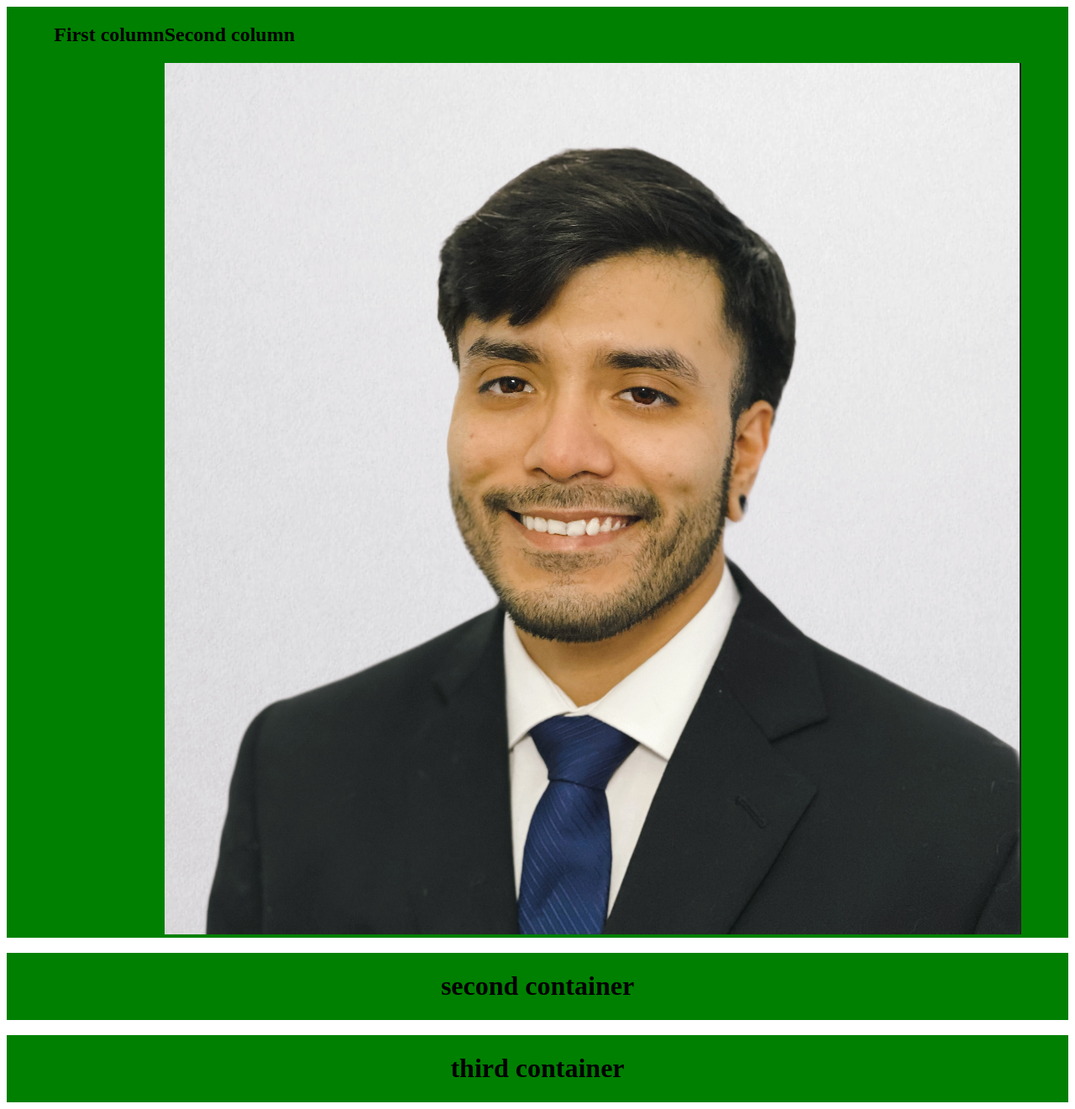
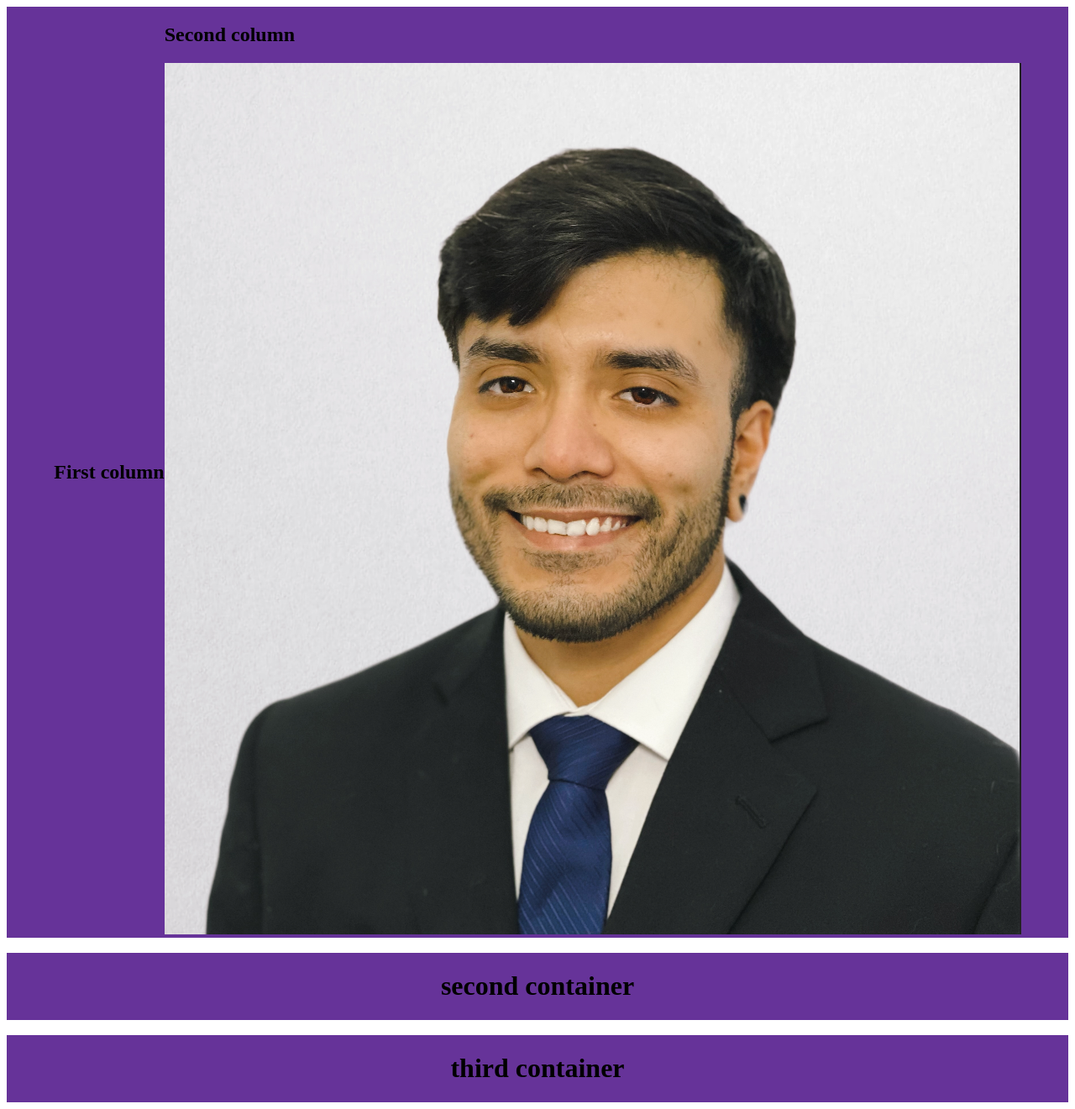
Before and after one commit to jonathan-sanchez/jonathan-sanchez-website, a PHP site: page / in a window 1280 px wide. Shown: the whole page at 84% size. Run offline with PHP 8.4, Linux system fonts and the light colour scheme.

Commit message:
feat: update

```diff
--- a/css/index.css
+++ b/css/index.css
@@ -7,8 +7,8 @@
     display: flex;
     flex-direction: row;
     justify-content: center;
-    background-color: green;
-    align-self: center;
+    background-color: rebeccapurple;
+    align-items: center;
 }
 
 /* .flex-container > div {
```
